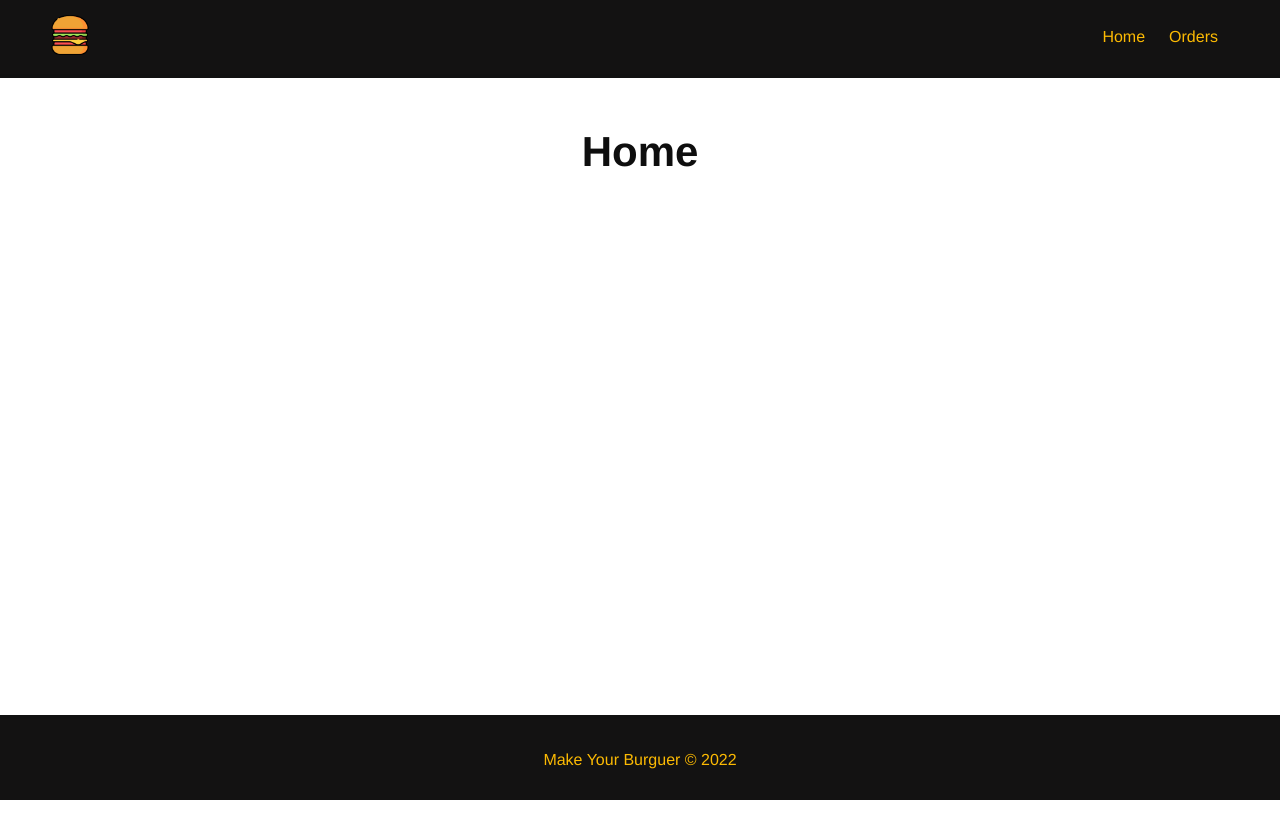
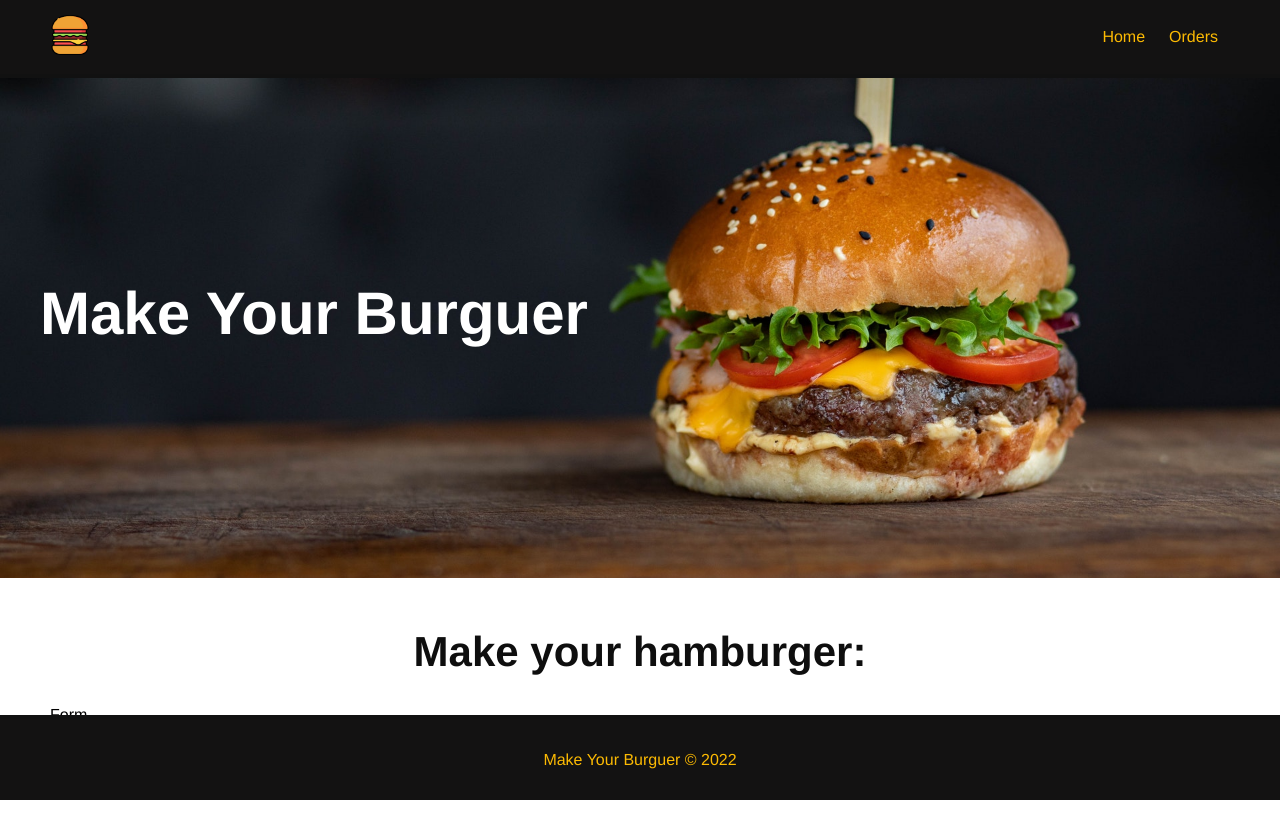
Before and after one commit to joaoflaviosantos/vue3-study, a Vue app in the folder vue3-vite-project/: page / in a window 1280 px wide. Shown: the top 838 px of the page. Before the commit the page ends 800 px from the top, so only its background shows below. Built offline with nearby package versions, Linux system fonts and the light colour scheme.

Commit message:
feat: Implementing BannerComponent on HomeView

```diff
--- /dev/null
+++ b/vue3-vite-project/src/components/BannerComponent.vue
@@ -0,0 +1,30 @@
+<template>
+  <div id="main-banner">
+    <h1>Make Your Burguer</h1>
+  </div>
+</template>
+
+<script>
+export default {
+  name: "BannerComponent",
+};
+</script>
+
+<style scoped>
+#main-banner {
+  background-image: url("/img/burger.jpg");
+  background-position: 0 -250px;
+  background-size: cover;
+  height: 500px;
+  display: flex;
+  align-items: center;
+  justify-content: flex-start;
+}
+
+#main-banner h1 {
+  color: #fff;
+  text-align: center;
+  font-size: 60px;
+  padding: 20px 40px;
+}
+</style>
--- a/vue3-vite-project/src/views/HomeView.vue
+++ b/vue3-vite-project/src/views/HomeView.vue
@@ -1,11 +1,19 @@
 <template>
+  <BannerComponent />
   <div class="main-container">
-    <h1>Home</h1>
+    <h1>Make your hamburger:</h1>
+    <p>Form</p>
   </div>
 </template>
 
-<script></script>
+<script>
+import BannerComponent from "../components/BannerComponent.vue";
 
-<style>
+export default {
+  components: {
+    BannerComponent,
+  },
+};
+</script>
 
-</style>
+<style></style>
```
